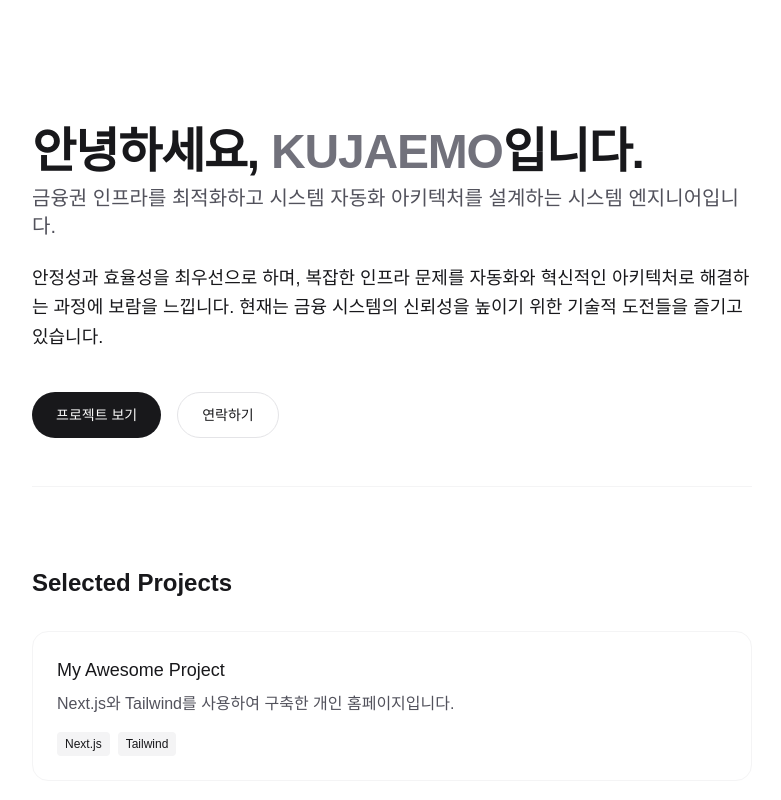
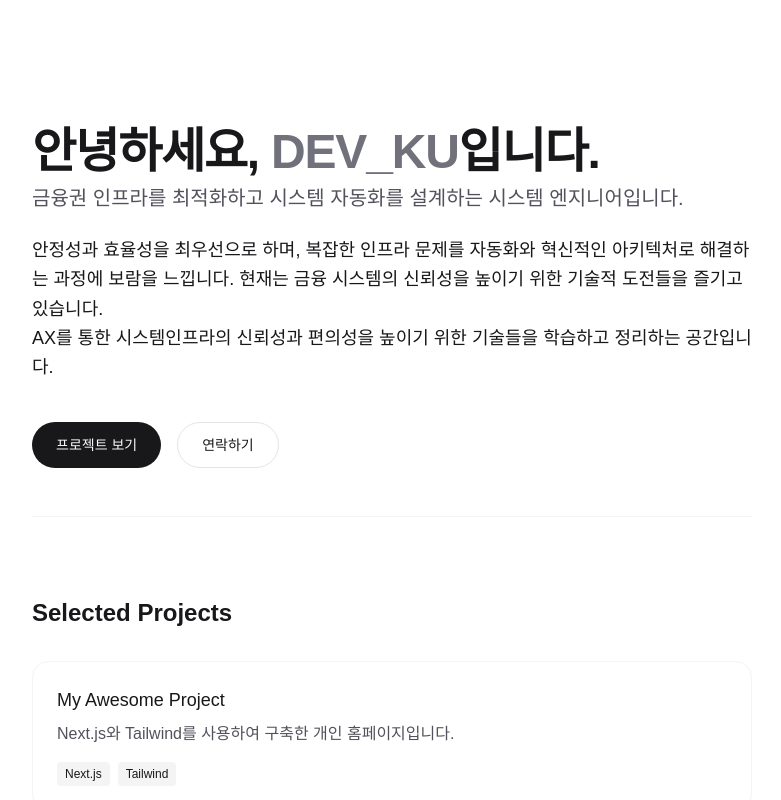
Before and after one commit to zzimo9/my-personal-website, a Next.js app: page / in a window 1280 px wide. Shown: the top 800 px of the page, without its empty margins (248-1029 px from the left). Built offline with nearby package versions, Linux system fonts and the light colour scheme.

Commit message:
Content: Refine bio with DEV_KU and AX vision

```diff
--- a/src/app/page.tsx
+++ b/src/app/page.tsx
@@ -6,10 +6,10 @@ export default function Home() {
         <section className="space-y-6">
           <div className="space-y-2">
             <h1 className="text-4xl font-bold tracking-tight sm:text-5xl">
-              안녕하세요, <span className="text-zinc-500">KUJAEMO</span>입니다.
+              안녕하세요, <span className="text-zinc-500">DEV_KU</span>입니다.
             </h1>
             <p className="text-xl text-zinc-600 dark:text-zinc-400">
-              금융권 인프라를 최적화하고 시스템 자동화 아키텍처를 설계하는 시스템 엔지니어입니다.
+              금융권 인프라를 최적화하고 시스템 자동화를 설계하는 시스템 엔지니어입니다.
             </p>
           </div>
 
@@ -17,6 +17,8 @@ export default function Home() {
             <p className="text-lg leading-relaxed">
               안정성과 효율성을 최우선으로 하며, 복잡한 인프라 문제를 자동화와 혁신적인 아키텍처로 해결하는 과정에 보람을 느낍니다.
               현재는 금융 시스템의 신뢰성을 높이기 위한 기술적 도전들을 즐기고 있습니다.
+              <br />
+              AX를 통한 시스템인프라의 신뢰성과 편의성을 높이기 위한 기술들을 학습하고 정리하는 공간입니다.
             </p>
           </div>
 
```
